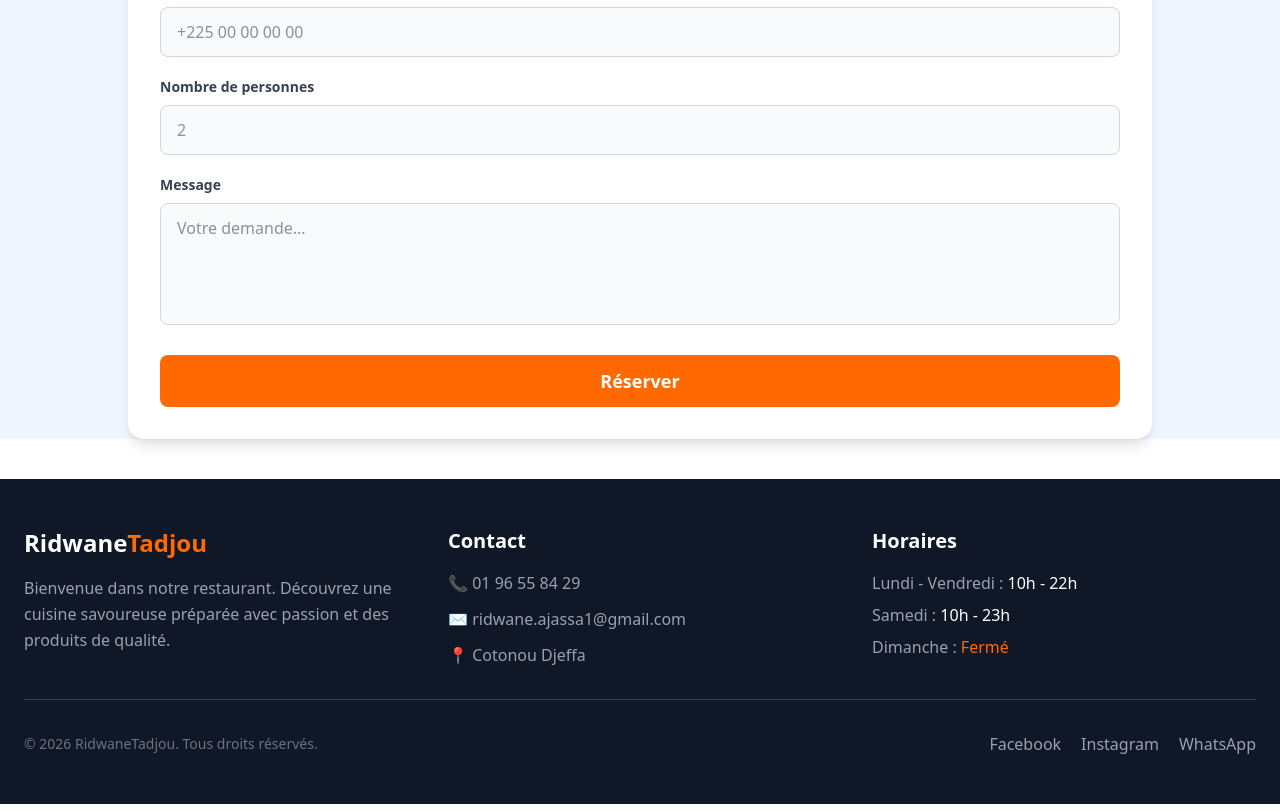
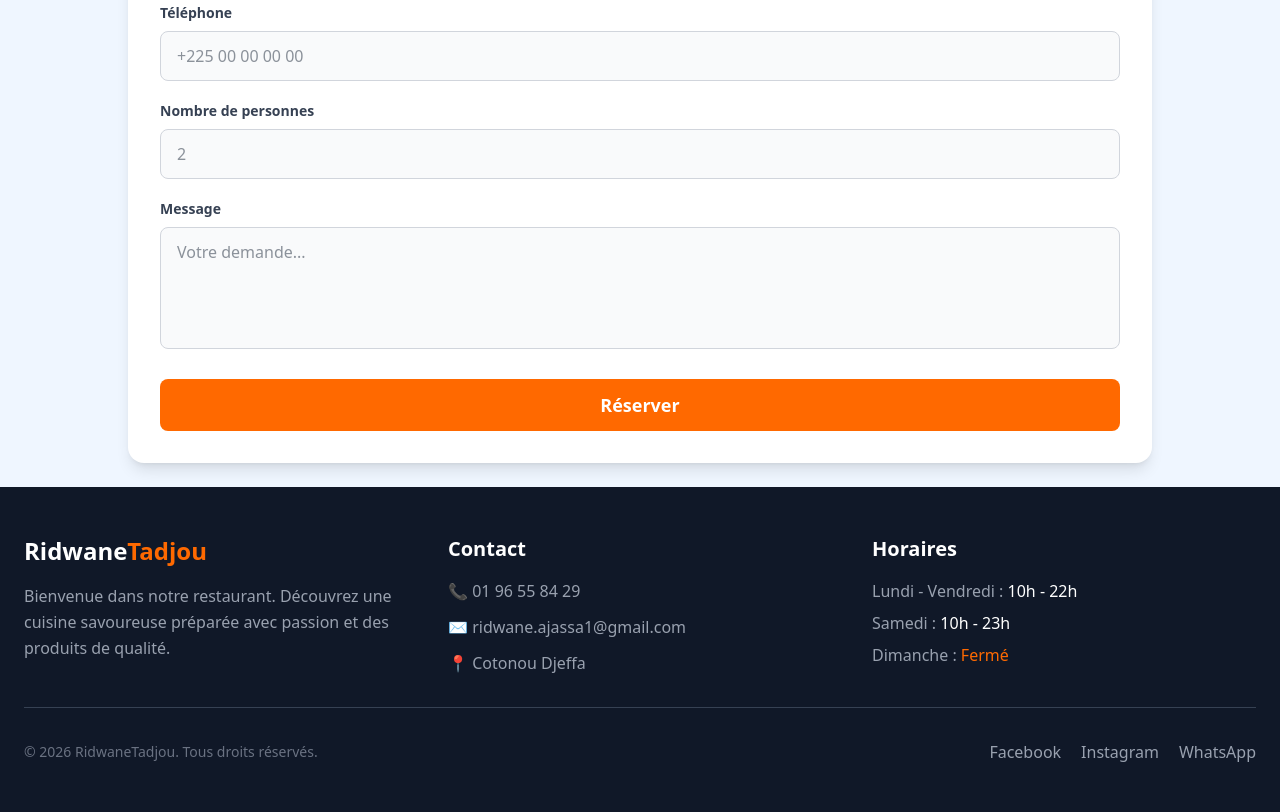
Before and after one commit to Ridwane1993/Restaurant-site, a plain HTML site: page index.html in a window 1280 px wide. Shown: the part 4289-5101 px from the top of the page. Drawn offline with nearby package versions, Linux system fonts and the light colour scheme.

Commit message:
Mise à jour du site

```diff
--- a/index.html
+++ b/index.html
@@ -263,14 +263,14 @@
       </div>
     </section>
 
-    <section class="mb-10 bg-blue-50 justify-center items-center" id="contact">
+    <section class="mb-10 bg-blue-50 justify-center items-center py-6" id="contact">
       <h2 class="mt-15 text-3xl font-bold mb-10 text-center">
         Reser<span class="text-orange-400">vation</span>
       </h2>
       <form
         action="https://formspree.io/f/mnpqjweo"
         method="POST"
-        class="mx-auto w-[80%] rounded-2xl bg-white p-8 shadow-lg shadow-black/10"
+        class=" mx-auto w-[80%] rounded-2xl bg-white p-8  shadow-lg shadow-black/10"
         id="reservationForm"
       >
         <h2 class="mb-6 text-center text-3xl font-bold text-gray-800">
@@ -382,7 +382,7 @@
       </form>
     </section>
 
-    <footer class="bg-gray-900 text-white">
+    <footer class="bg-gray-900 text-white -mt-10">
       <div class="mx-auto max-w-7xl px-6 py-12">
         <div class="grid grid-cols-1 gap-10 md:grid-cols-3">
           <!-- Restaurant -->
```
